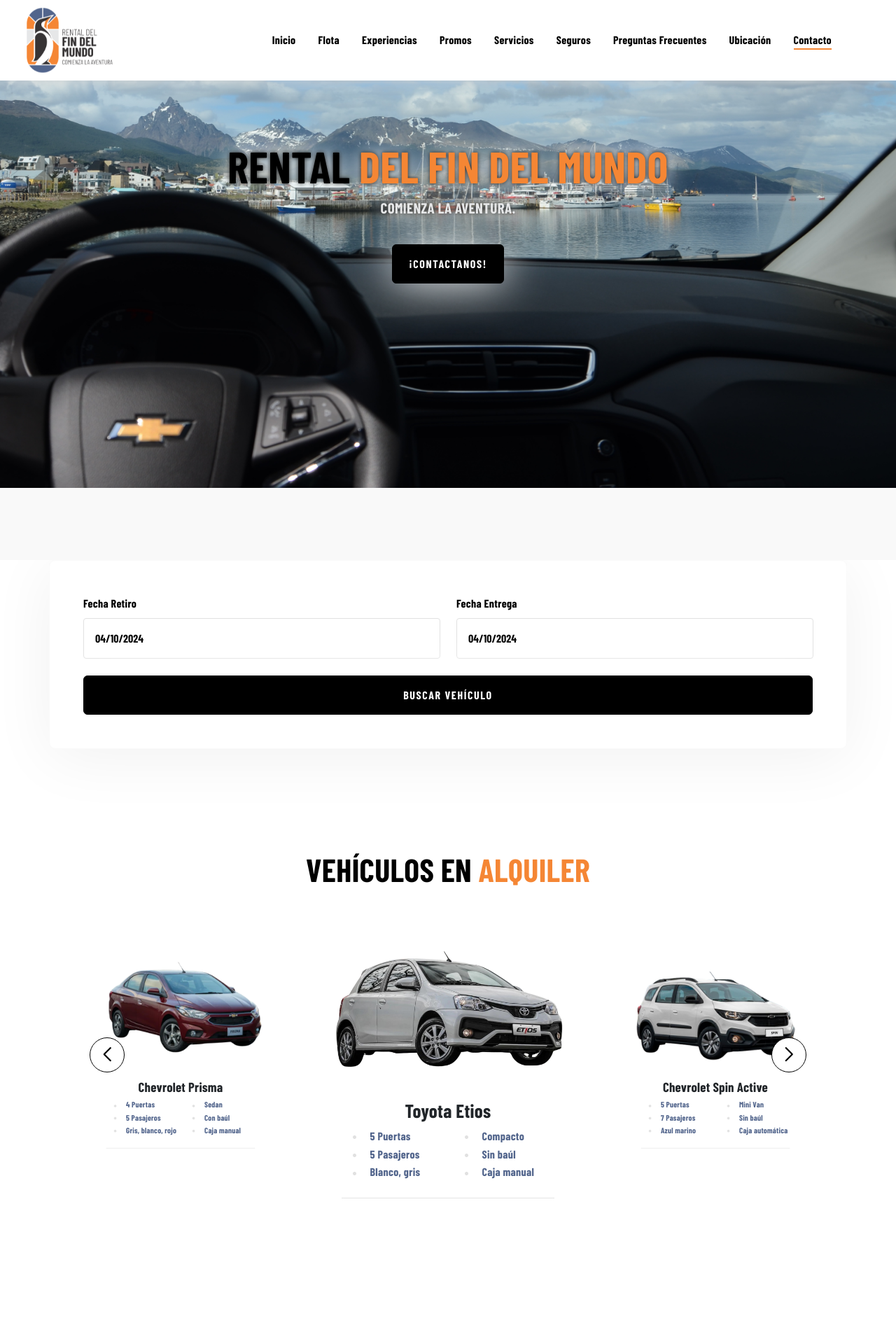
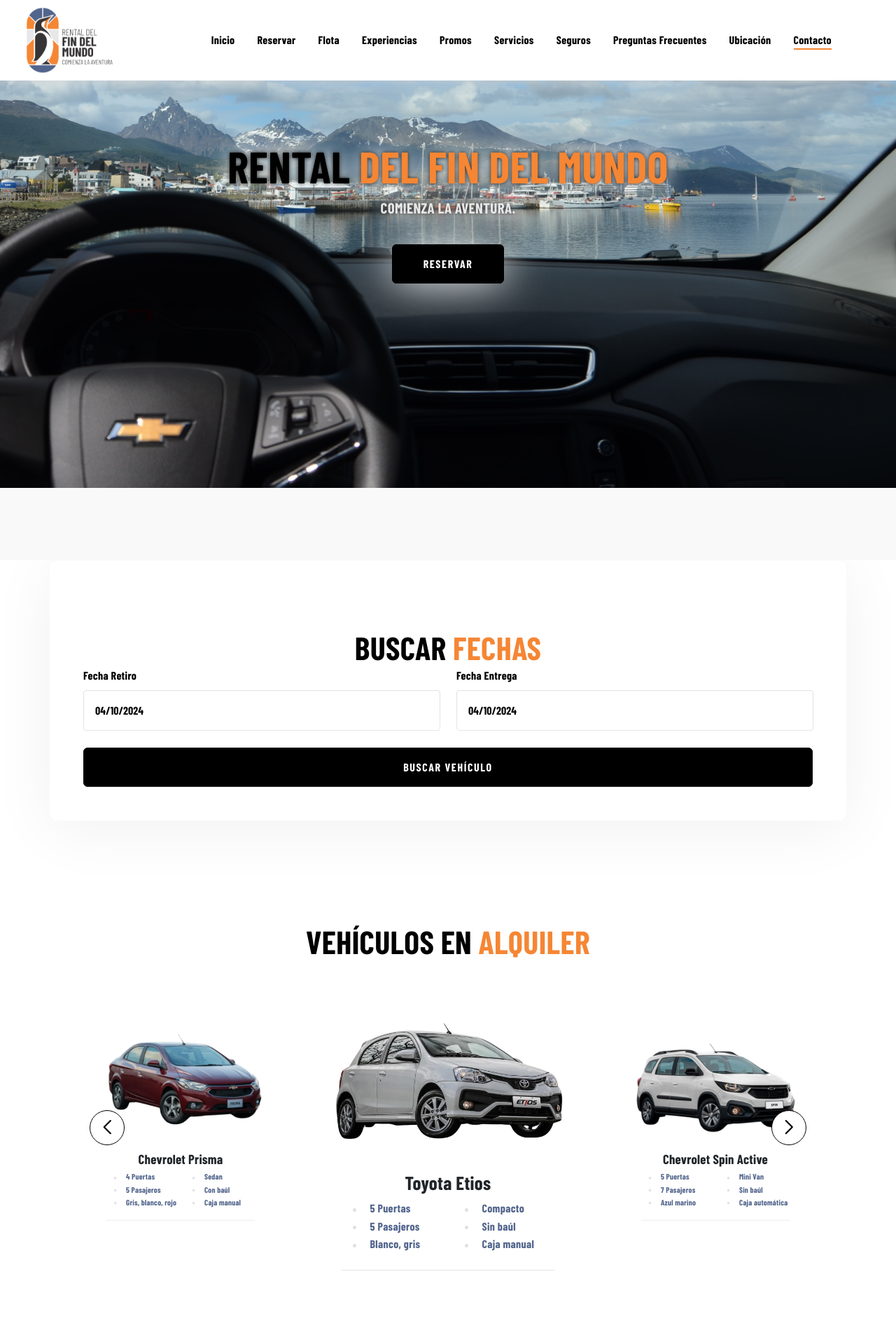
Before and after one commit to FacundoPalmieri/Rental-del-Fin-del-Mundo, a Django app: page / in a window 1280 px wide. Shown: the top 1920 px of the page at 70% size. Run offline with Django 5.2, Linux system fonts and the light colour scheme; some libraries are stand-ins or nearby versions.

Commit message:
reservar

```diff
--- a/rental/templates/rental/index.html
+++ b/rental/templates/rental/index.html
@@ -151,7 +151,7 @@
     <nav class="navbar navbar-expand-lg  navbar-light container-fluid py-3 position-fixed ">
         <div class="container-fluid">
         <!-- <div class="container-sm"> -->
-            <a class="navbar-brand" href="index.html"><img src={% static 'images/Logo fondo transparente.png' %} alt="logo"></a>
+            <a class="navbar-brand" href="."><img src={% static 'images/Logo fondo transparente.png' %} alt="logo"></a>
             <button class="navbar-toggler" type="button" data-bs-toggle="offcanvas" data-bs-target="#offcanvasNavbar"
                 aria-controls="offcanvasNavbar">
                 <span class="navbar-toggler-icon"></span>
@@ -167,6 +167,9 @@
                     <ul class="navbar-nav align-items-center justify-content-end flex-grow-1 pe-3">
                         <li class="nav-item">
                             <a class="nav-link active px-3" aria-current="page" href="#">Inicio</a>
+                        </li>
+                        <li class="nav-item">
+                            <a class="nav-link px-3 anchor-link" href="#search">Reservar</a>
                         </li>
                         <li class="nav-item">
                             <a class="nav-link px-3 anchor-link" href="#rental">Flota</a>
@@ -450,7 +453,7 @@
                     <h1 class="">Rental  <span class="text-primary">Del Fin del Mundo  </span> </h1>
                     <h2 class="hero-paragraph">Comienza la aventura.</h2>
                 </div>
-                <a href="https://wa.me/5492901647651" class="btn btn-primary mt-2 contactenos">¡Contactanos! </a>
+                <a href="#search" class="btn btn-primary mt-2 contactenos anchor-link">Reservar</a>
             </div>
         </div>
     </section>
@@ -603,7 +606,7 @@
     <!-- search section start  -->
     <section id="search">
         <div class="container search-block p-5">
-
+            <h2 class=" text-center my-5">Buscar <span class="text-primary">fechas</span> </h2>
             <form id="buscar-auto-form" class="row">
                 <div class="col-12 col-md-6 col-lg-6 mt-4 mt-lg-0">
                     <label for="pick-up-date" class="label-style text-capitalize form-label">Fecha Retiro</label>
@@ -892,7 +895,7 @@
 
     <!-- pricing section start  -->
     <section id="pricing">
-        <div class=" container  py-5 my-5">
+        <div class="container py-5 my-5">
             <h2 class=" text-center my-5">Planes <span class="text-primary">disponibles 24´</span> </h2>
 
             <div class="d-flex justify-content-center">
@@ -1018,10 +1021,9 @@
 
     <!-- services section start  -->
     <section id="services">
-
-        <div class="container  py-5 my-5">
-            <div class="row py-5 ">
-                <div class="pb-5  col-10 col-sm-8 col-lg-6">
+        <div class="container py-5 my-5">
+            <div class="row py-5">
+                <div class="pb-5 col-10 col-sm-8 col-lg-6">
                     <h2 class="">Viví tu experiencia en el<span class="text-primary"> Fin del Mundo</span> con la mejor atención y servicio. </h2>
                 </div>
             </div>
@@ -1501,11 +1503,11 @@
 
 
      <!-- Ubicación section start  -->
-    <section id= "ubicacion">
-        <div class="container my-5">
+    <section id="ubicacion">
+        <div class="container my-5 py-5">
             <div class="row">
                 <div class="text-center" style="margin-bottom: 30px;">
-                    <h2 class="mb-0">Podes <span class="text-primary">Encontrarnos</span> ACÁ</h2>
+                    <h2 class="mb-0 my-5">Podes <span class="text-primary">Encontrarnos</span> ACÁ</h2>
                 </div>
                 <div class="text-center" style="margin-bottom: 20px;">
                     <iframe src="https://www.google.com/maps/embed?pb=!1m18!1m12!1m3!1d2299.593325866875!2d-68.30273912369792!3d-54.80469018087929!2m3!1f0!2f0!3f0!3m2!1i1024!2i768!4f13.1!3m3!1m2!1s0xbc4c23aecef83379%3A0xff6fc1f0d957c3a7!2sRental%20del%20Fin%20del%20Mundo!5e0!3m2!1ses-419!2sar!4v1710885229757!5m2!1ses-419!2sar" width="100%" height="300" style="border:0;" allowfullscreen="" loading="lazy" referrerpolicy="no-referrer-when-downgrade"></iframe>
```
